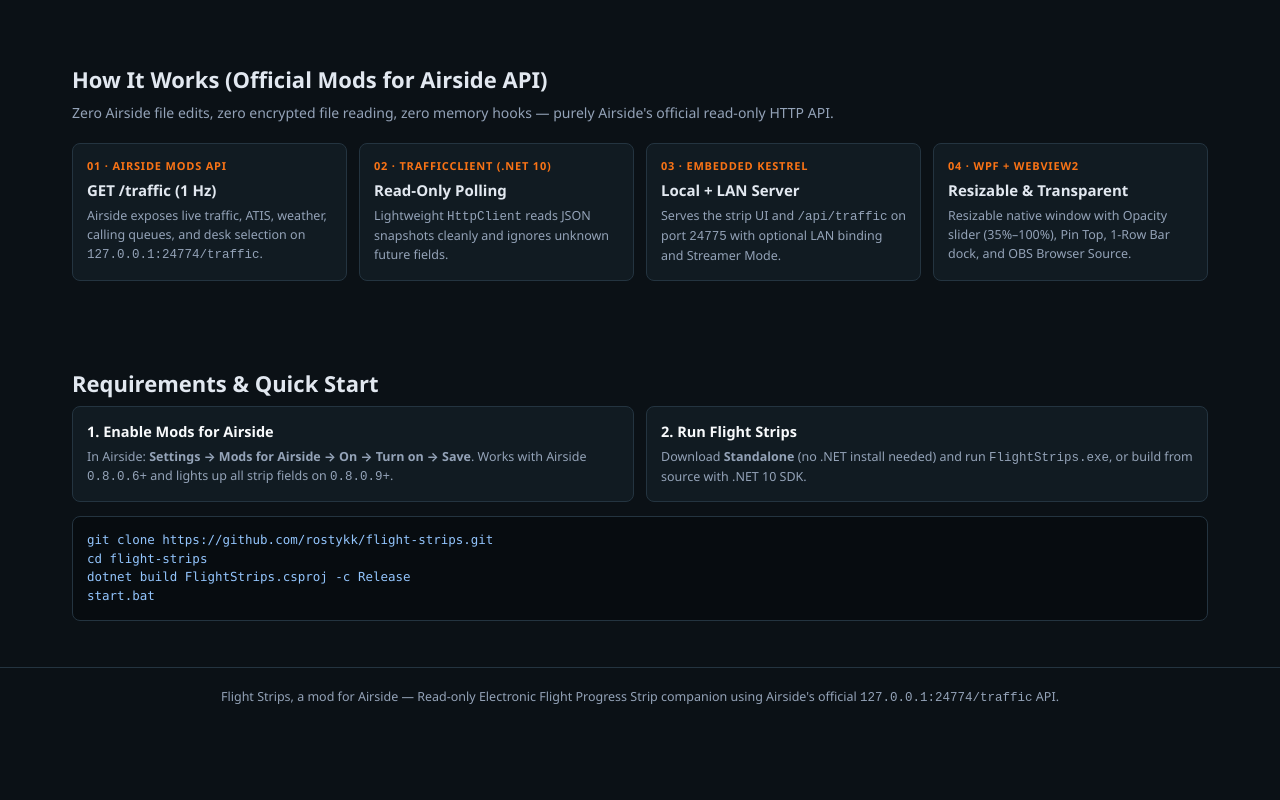
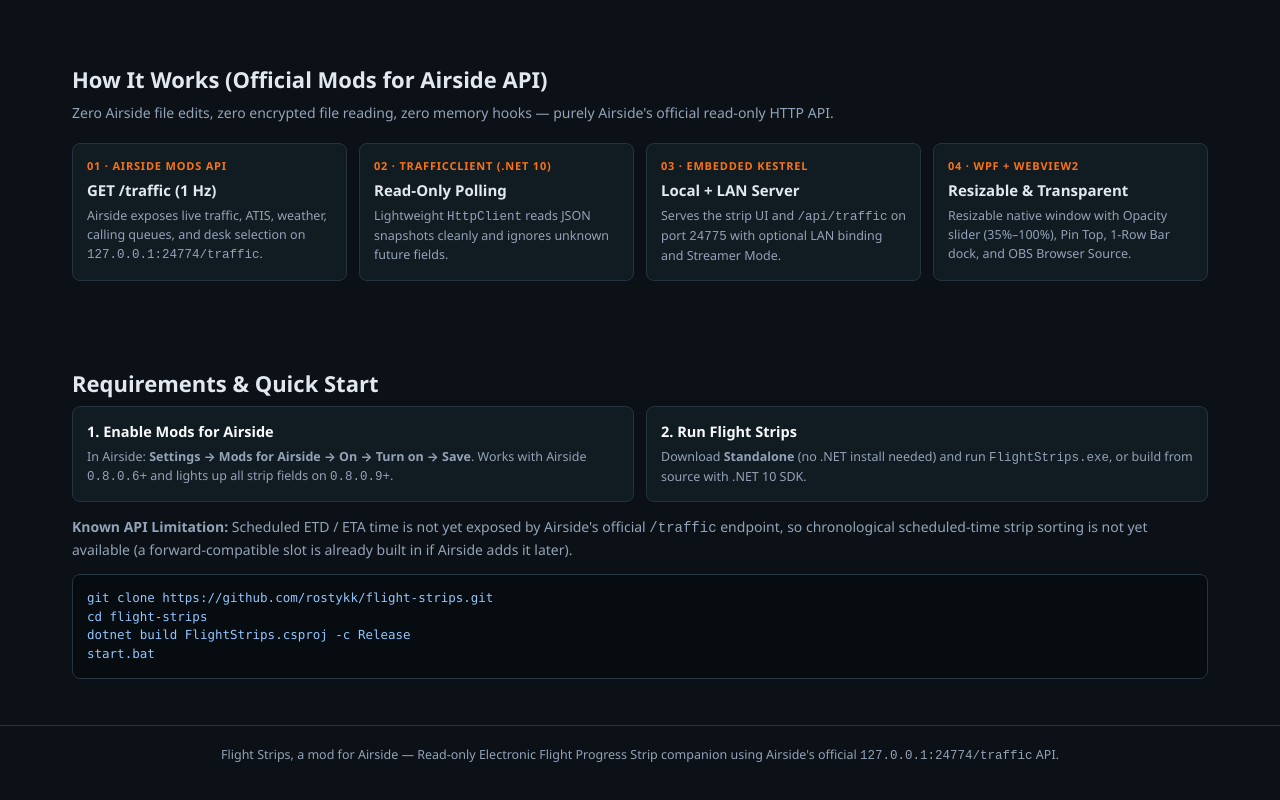
Before and after one commit to rostykk/flight-strips, a plain HTML site: page docs/index.html in a window 1280 px wide. Shown: the part 3190-3990 px from the top of the page. Before the commit the page ends 3934 px from the top, so only its background shows below. Drawn offline with Linux system fonts and the light colour scheme.

Commit message:
Document missing scheduled ETD/ETA time in Mods for Airside API

```diff
--- a/docs/index.html
+++ b/docs/index.html
@@ -481,6 +481,7 @@
           <p>Download <strong>Standalone</strong> (no .NET install needed) and run <code>FlightStrips.exe</code>, or build from source with .NET 10 SDK.</p>
         </div>
       </div>
+      <p class="sec-sub" style="margin-bottom:14px;"><strong>Known API Limitation:</strong> Scheduled ETD / ETA time is not yet exposed by Airside's official <code>/traffic</code> endpoint, so chronological scheduled-time strip sorting is not yet available (a forward-compatible slot is already built in if Airside adds it later).</p>
       <pre class="codebox mono">git clone https://github.com/rostykk/flight-strips.git
 cd flight-strips
 dotnet build FlightStrips.csproj -c Release
```
Also changed, not shown: 1 other file.
